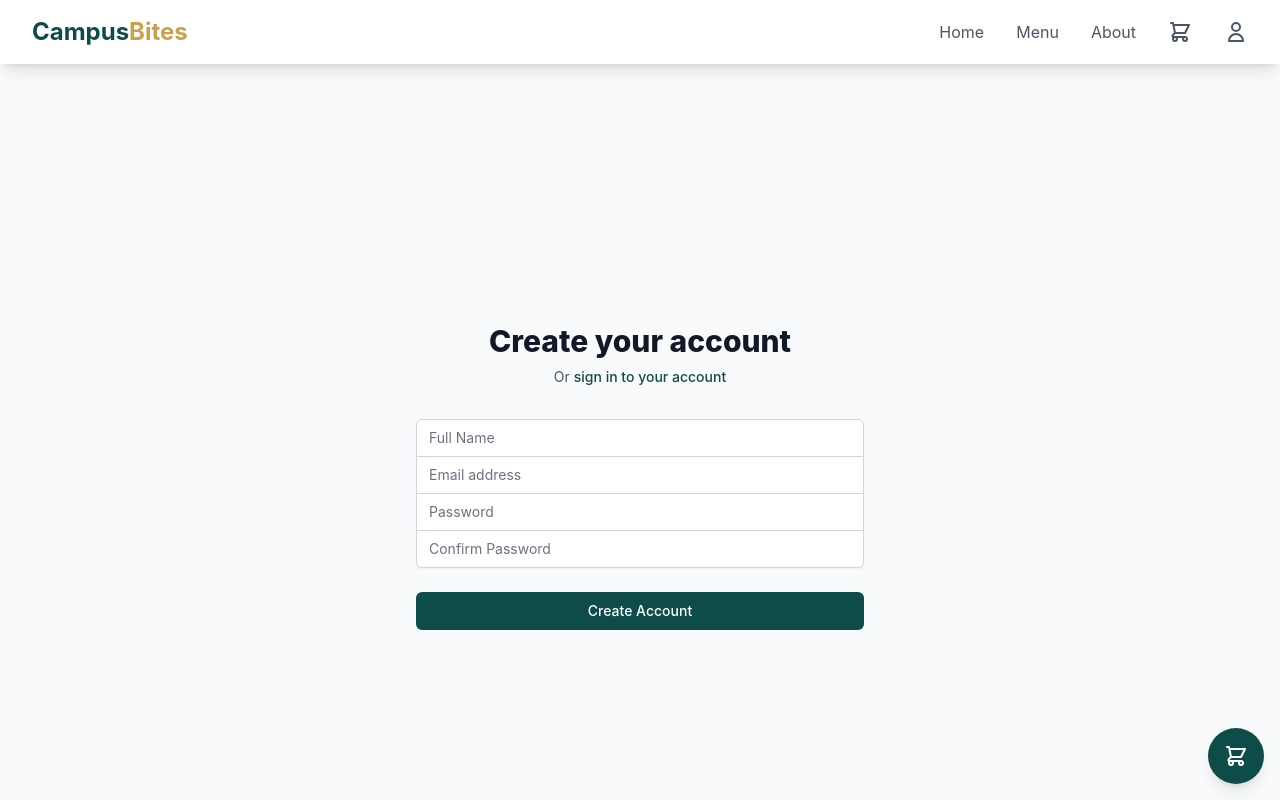
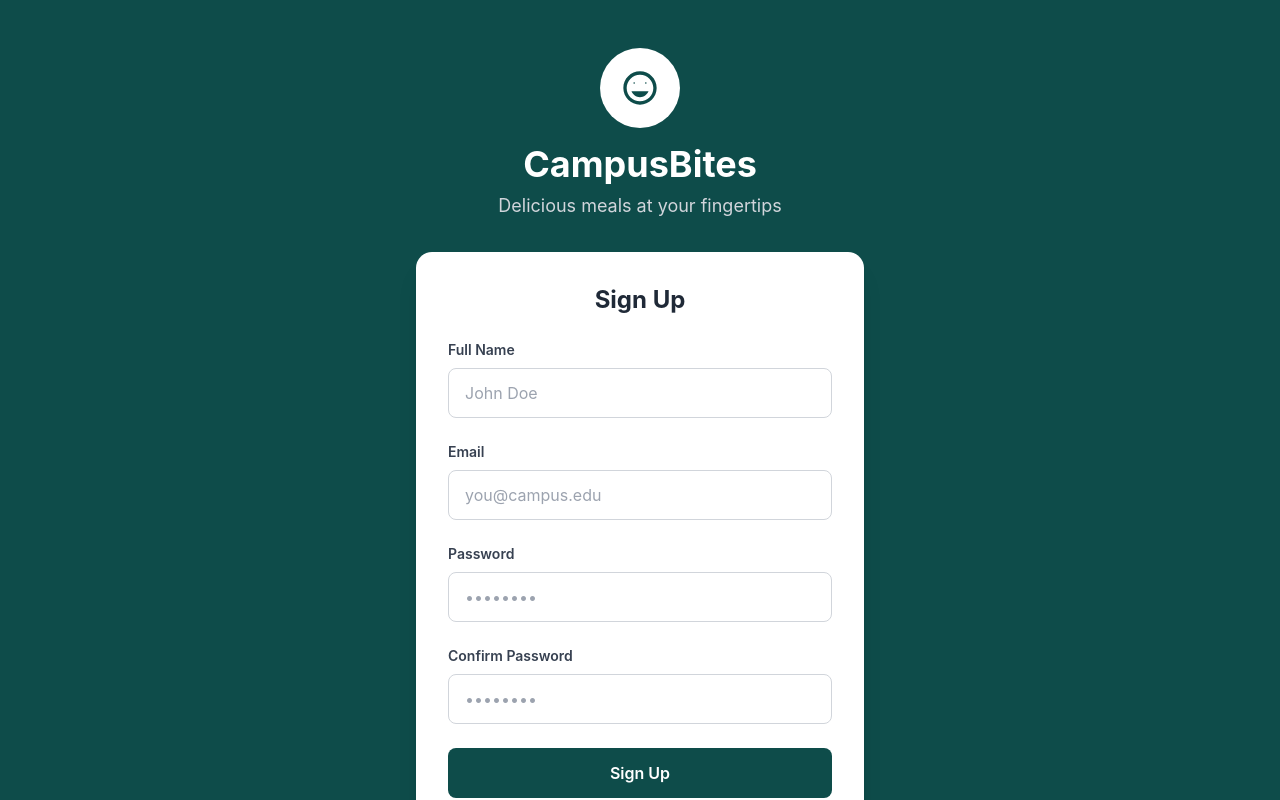
Before and after one commit to sairamarava/CampusCanteen, a React (Vite) app in the folder frontend/: page /register in a window 1280 px wide. Shown: the top 800 px of the page. Built offline with nearby package versions, Linux system fonts and the light colour scheme.

Commit message:
modified the signup/login ui

```diff
--- a/frontend/src/App.jsx
+++ b/frontend/src/App.jsx
@@ -1,4 +1,4 @@
-import { BrowserRouter as Router, Routes, Route } from "react-router-dom";
+import { BrowserRouter as Router, Routes, Route, useLocation } from "react-router-dom";
 import { AuthProvider } from "./context/AuthContext";
 import { CartProvider } from "./context/CartContext";
 import Navbar from "./components/Navbar";
@@ -15,15 +15,15 @@ import { ProtectedRoute, AdminRoute } from "./components/ProtectedRoute";
 import Footer from "./components/Footer";
 import CartButton from "./components/CartButton";
 
-const App = () => {
+const AppContent = () => {
+  const location = useLocation();
+  const hideNavAndFooter = ['/login', '/register', '/admin/login'].includes(location.pathname);
+
   return (
-    <Router>
-      <AuthProvider>
-        <CartProvider>
     <div className="min-h-screen bg-white">
-            <Navbar />
+      {!hideNavAndFooter && <Navbar />}
 
-            <main className="pt-16">
+      <main className={hideNavAndFooter ? "" : "pt-16"}>
         <Routes>
           <Route path="/" element={<HomePage />} />
           <Route path="/login" element={<LoginPage />} />
@@ -65,9 +65,18 @@ const App = () => {
         </Routes>
       </main>
 
-            <Footer />
-            <CartButton />
+      {!hideNavAndFooter && <Footer />}
+      {!hideNavAndFooter && <CartButton />}
     </div>
+  );
+};
+
+const App = () => {
+  return (
+    <Router>
+      <AuthProvider>
+        <CartProvider>
+          <AppContent />
         </CartProvider>
       </AuthProvider>
     </Router>
--- a/frontend/src/pages/LoginPage.jsx
+++ b/frontend/src/pages/LoginPage.jsx
@@ -36,42 +36,51 @@ const LoginPage = () => {
   };
 
   return (
-    <div className="min-h-screen flex items-center justify-center bg-gray-50 py-12 px-4 sm:px-6 lg:px-8">
+    <div className="min-h-screen flex items-center justify-center bg-primary py-12 px-4 sm:px-6 lg:px-8">
       <motion.div
         initial={{ opacity: 0, y: 20 }}
         animate={{ opacity: 1, y: 0 }}
-        className="max-w-md w-full space-y-8"
+        className="max-w-md w-full"
       >
-        <div>
-          <h2 className="mt-6 text-center text-3xl font-extrabold text-gray-900">
-            Welcome back
-          </h2>
-          <p className="mt-2 text-center text-sm text-gray-600">
-            Or{" "}
-            <button
-              onClick={() => navigate("/register")}
-              className="font-medium text-primary hover:text-accent"
+        {/* Logo and Header */}
+        <div className="text-center mb-8">
+          <div className="inline-flex items-center justify-center w-20 h-20 bg-white rounded-full mb-4">
+            <svg
+              className="w-10 h-10 text-primary"
+              fill="currentColor"
+              viewBox="0 0 24 24"
             >
-              create a new account
-            </button>
-          </p>
+              <path d="M12 2C6.48 2 2 6.48 2 12s4.48 10 10 10 10-4.48 10-10S17.52 2 12 2zm0 18c-4.41 0-8-3.59-8-8s3.59-8 8-8 8 3.59 8 8-3.59 8-8 8z"/>
+              <path d="M8.5 8.5c-.28 0-.5.22-.5.5s.22.5.5.5.5-.22.5-.5-.22-.5-.5-.5zm7 0c-.28 0-.5.22-.5.5s.22.5.5.5.5-.22.5-.5-.22-.5-.5-.5zM12 17.5c2.33 0 4.32-1.45 5.12-3.5H6.88c.8 2.05 2.79 3.5 5.12 3.5z"/>
+            </svg>
+          </div>
+          <h1 className="text-4xl font-bold text-white mb-2">CampusBites</h1>
+          <p className="text-gray-300 text-lg">Delicious meals at your fingertips</p>
         </div>
 
-        <form className="mt-8 space-y-6" onSubmit={handleSubmit}>
+        {/* Login Form Card */}
+        <div className="bg-white rounded-2xl shadow-xl p-8">
+          <h2 className="text-2xl font-bold text-gray-800 mb-6 text-center">
+            Login
+          </h2>
+
+          <form className="space-y-6" onSubmit={handleSubmit}>
             {error && (
               <motion.div
                 initial={{ opacity: 0 }}
                 animate={{ opacity: 1 }}
-              className="rounded-md bg-red-50 p-4"
+                className="rounded-lg bg-red-50 p-4"
               >
                 <p className="text-sm text-red-700">{error}</p>
               </motion.div>
             )}
 
-          <div className="rounded-md shadow-sm -space-y-px">
             <div>
-              <label htmlFor="email" className="sr-only">
-                Email address
+              <label
+                htmlFor="email"
+                className="block text-sm font-semibold text-gray-700 mb-2"
+              >
+                Email
               </label>
               <input
                 id="email"
@@ -81,12 +90,16 @@ const LoginPage = () => {
                 required
                 value={formData.email}
                 onChange={handleChange}
-                className="appearance-none rounded-none relative block w-full px-3 py-2 border border-gray-300 placeholder-gray-500 text-gray-900 rounded-t-md focus:outline-none focus:ring-primary focus:border-primary focus:z-10 sm:text-sm"
-                placeholder="Email address"
+                className="block w-full px-4 py-3 border border-gray-300 rounded-lg placeholder-gray-400 text-gray-900 focus:outline-none focus:ring-2 focus:ring-primary focus:border-transparent"
+                placeholder="you@campus.edu"
               />
             </div>
+
             <div>
-              <label htmlFor="password" className="sr-only">
+              <label
+                htmlFor="password"
+                className="block text-sm font-semibold text-gray-700 mb-2"
+              >
                 Password
               </label>
               <input
@@ -97,10 +110,9 @@ const LoginPage = () => {
                 required
                 value={formData.password}
                 onChange={handleChange}
-                className="appearance-none rounded-none relative block w-full px-3 py-2 border border-gray-300 placeholder-gray-500 text-gray-900 rounded-b-md focus:outline-none focus:ring-primary focus:border-primary focus:z-10 sm:text-sm"
-                placeholder="Password"
+                className="block w-full px-4 py-3 border border-gray-300 rounded-lg placeholder-gray-400 text-gray-900 focus:outline-none focus:ring-2 focus:ring-primary focus:border-transparent"
+                placeholder="••••••••"
               />
-            </div>
             </div>
 
             <div>
@@ -109,11 +121,11 @@ const LoginPage = () => {
                 whileTap={{ scale: 0.98 }}
                 type="submit"
                 disabled={loading}
-              className="group relative w-full flex justify-center py-2 px-4 border border-transparent text-sm font-medium rounded-md text-light bg-primary hover:bg-dark focus:outline-none focus:ring-2 focus:ring-offset-2 focus:ring-primary"
+                className="w-full flex justify-center py-3 px-4 border border-transparent text-base font-semibold rounded-lg text-white bg-primary hover:bg-dark focus:outline-none focus:ring-2 focus:ring-offset-2 focus:ring-primary transition-colors"
               >
                 {loading ? (
                   <svg
-                  className="animate-spin h-5 w-5 text-light"
+                    className="animate-spin h-5 w-5 text-white"
                     xmlns="http://www.w3.org/2000/svg"
                     fill="none"
                     viewBox="0 0 24 24"
@@ -133,11 +145,25 @@ const LoginPage = () => {
                     ></path>
                   </svg>
                 ) : (
-                "Sign in"
+                  "Login"
                 )}
               </motion.button>
             </div>
+
+            <div className="text-center">
+              <p className="text-sm text-gray-600">
+                Don't have an account?{" "}
+                <button
+                  type="button"
+                  onClick={() => navigate("/register")}
+                  className="font-semibold text-primary hover:text-dark transition-colors"
+                >
+                  Sign Up
+                </button>
+              </p>
+            </div>
           </form>
+        </div>
       </motion.div>
     </div>
   );
--- a/frontend/src/pages/RegisterPage.jsx
+++ b/frontend/src/pages/RegisterPage.jsx
@@ -48,41 +48,50 @@ const RegisterPage = () => {
   };
 
   return (
-    <div className="min-h-screen flex items-center justify-center bg-gray-50 py-12 px-4 sm:px-6 lg:px-8">
+    <div className="min-h-screen flex items-center justify-center bg-primary py-12 px-4 sm:px-6 lg:px-8">
       <motion.div
         initial={{ opacity: 0, y: 20 }}
         animate={{ opacity: 1, y: 0 }}
-        className="max-w-md w-full space-y-8"
+        className="max-w-md w-full"
       >
-        <div>
-          <h2 className="mt-6 text-center text-3xl font-extrabold text-gray-900">
-            Create your account
-          </h2>
-          <p className="mt-2 text-center text-sm text-gray-600">
-            Or{" "}
-            <button
-              onClick={() => navigate("/login")}
-              className="font-medium text-primary hover:text-accent"
+        {/* Logo and Header */}
+        <div className="text-center mb-8">
+          <div className="inline-flex items-center justify-center w-20 h-20 bg-white rounded-full mb-4">
+            <svg
+              className="w-10 h-10 text-primary"
+              fill="currentColor"
+              viewBox="0 0 24 24"
             >
-              sign in to your account
-            </button>
-          </p>
+              <path d="M12 2C6.48 2 2 6.48 2 12s4.48 10 10 10 10-4.48 10-10S17.52 2 12 2zm0 18c-4.41 0-8-3.59-8-8s3.59-8 8-8 8 3.59 8 8-3.59 8-8 8z"/>
+              <path d="M8.5 8.5c-.28 0-.5.22-.5.5s.22.5.5.5.5-.22.5-.5-.22-.5-.5-.5zm7 0c-.28 0-.5.22-.5.5s.22.5.5.5.5-.22.5-.5-.22-.5-.5-.5zM12 17.5c2.33 0 4.32-1.45 5.12-3.5H6.88c.8 2.05 2.79 3.5 5.12 3.5z"/>
+            </svg>
+          </div>
+          <h1 className="text-4xl font-bold text-white mb-2">CampusBites</h1>
+          <p className="text-gray-300 text-lg">Delicious meals at your fingertips</p>
         </div>
 
-        <form className="mt-8 space-y-6" onSubmit={handleSubmit}>
+        {/* Sign Up Form Card */}
+        <div className="bg-white rounded-2xl shadow-xl p-8">
+          <h2 className="text-2xl font-bold text-gray-800 mb-6 text-center">
+            Sign Up
+          </h2>
+
+          <form className="space-y-6" onSubmit={handleSubmit}>
             {error && (
               <motion.div
                 initial={{ opacity: 0 }}
                 animate={{ opacity: 1 }}
-              className="rounded-md bg-red-50 p-4"
+                className="rounded-lg bg-red-50 p-4"
               >
                 <p className="text-sm text-red-700">{error}</p>
               </motion.div>
             )}
 
-          <div className="rounded-md shadow-sm -space-y-px">
             <div>
-              <label htmlFor="name" className="sr-only">
+              <label
+                htmlFor="name"
+                className="block text-sm font-semibold text-gray-700 mb-2"
+              >
                 Full Name
               </label>
               <input
@@ -92,13 +101,17 @@ const RegisterPage = () => {
                 required
                 value={formData.name}
                 onChange={handleChange}
-                className="appearance-none rounded-none relative block w-full px-3 py-2 border border-gray-300 placeholder-gray-500 text-gray-900 rounded-t-md focus:outline-none focus:ring-primary focus:border-primary focus:z-10 sm:text-sm"
-                placeholder="Full Name"
+                className="block w-full px-4 py-3 border border-gray-300 rounded-lg placeholder-gray-400 text-gray-900 focus:outline-none focus:ring-2 focus:ring-primary focus:border-transparent"
+                placeholder="John Doe"
               />
             </div>
+
             <div>
-              <label htmlFor="email" className="sr-only">
-                Email address
+              <label
+                htmlFor="email"
+                className="block text-sm font-semibold text-gray-700 mb-2"
+              >
+                Email
               </label>
               <input
                 id="email"
@@ -108,12 +121,16 @@ const RegisterPage = () => {
                 required
                 value={formData.email}
                 onChange={handleChange}
-                className="appearance-none rounded-none relative block w-full px-3 py-2 border border-gray-300 placeholder-gray-500 text-gray-900 focus:outline-none focus:ring-primary focus:border-primary focus:z-10 sm:text-sm"
-                placeholder="Email address"
+                className="block w-full px-4 py-3 border border-gray-300 rounded-lg placeholder-gray-400 text-gray-900 focus:outline-none focus:ring-2 focus:ring-primary focus:border-transparent"
+                placeholder="you@campus.edu"
               />
             </div>
+
             <div>
-              <label htmlFor="password" className="sr-only">
+              <label
+                htmlFor="password"
+                className="block text-sm font-semibold text-gray-700 mb-2"
+              >
                 Password
               </label>
               <input
@@ -123,12 +140,16 @@ const RegisterPage = () => {
                 required
                 value={formData.password}
                 onChange={handleChange}
-                className="appearance-none rounded-none relative block w-full px-3 py-2 border border-gray-300 placeholder-gray-500 text-gray-900 focus:outline-none focus:ring-primary focus:border-primary focus:z-10 sm:text-sm"
-                placeholder="Password"
+                className="block w-full px-4 py-3 border border-gray-300 rounded-lg placeholder-gray-400 text-gray-900 focus:outline-none focus:ring-2 focus:ring-primary focus:border-transparent"
+                placeholder="••••••••"
               />
             </div>
+
             <div>
-              <label htmlFor="confirmPassword" className="sr-only">
+              <label
+                htmlFor="confirmPassword"
+                className="block text-sm font-semibold text-gray-700 mb-2"
+              >
                 Confirm Password
               </label>
               <input
@@ -138,10 +159,9 @@ const RegisterPage = () => {
                 required
                 value={formData.confirmPassword}
                 onChange={handleChange}
-                className="appearance-none rounded-none relative block w-full px-3 py-2 border border-gray-300 placeholder-gray-500 text-gray-900 rounded-b-md focus:outline-none focus:ring-primary focus:border-primary focus:z-10 sm:text-sm"
-                placeholder="Confirm Password"
+                className="block w-full px-4 py-3 border border-gray-300 rounded-lg placeholder-gray-400 text-gray-900 focus:outline-none focus:ring-2 focus:ring-primary focus:border-transparent"
+                placeholder="••••••••"
               />
-            </div>
             </div>
 
             <div>
@@ -150,11 +170,11 @@ const RegisterPage = () => {
                 whileTap={{ scale: 0.98 }}
                 type="submit"
                 disabled={loading}
-              className="group relative w-full flex justify-center py-2 px-4 border border-transparent text-sm font-medium rounded-md text-light bg-primary hover:bg-dark focus:outline-none focus:ring-2 focus:ring-offset-2 focus:ring-primary"
+                className="w-full flex justify-center py-3 px-4 border border-transparent text-base font-semibold rounded-lg text-white bg-primary hover:bg-dark focus:outline-none focus:ring-2 focus:ring-offset-2 focus:ring-primary transition-colors"
               >
                 {loading ? (
                   <svg
-                  className="animate-spin h-5 w-5 text-light"
+                    className="animate-spin h-5 w-5 text-white"
                     xmlns="http://www.w3.org/2000/svg"
                     fill="none"
                     viewBox="0 0 24 24"
@@ -174,11 +194,25 @@ const RegisterPage = () => {
                     ></path>
                   </svg>
                 ) : (
-                "Create Account"
+                  "Sign Up"
                 )}
               </motion.button>
             </div>
+
+            <div className="text-center">
+              <p className="text-sm text-gray-600">
+                Already have an account?{" "}
+                <button
+                  type="button"
+                  onClick={() => navigate("/login")}
+                  className="font-semibold text-primary hover:text-dark transition-colors"
+                >
+                  Login
+                </button>
+              </p>
+            </div>
           </form>
+        </div>
       </motion.div>
     </div>
   );
```
Lines whose indentation alone changed are shown as unchanged.
